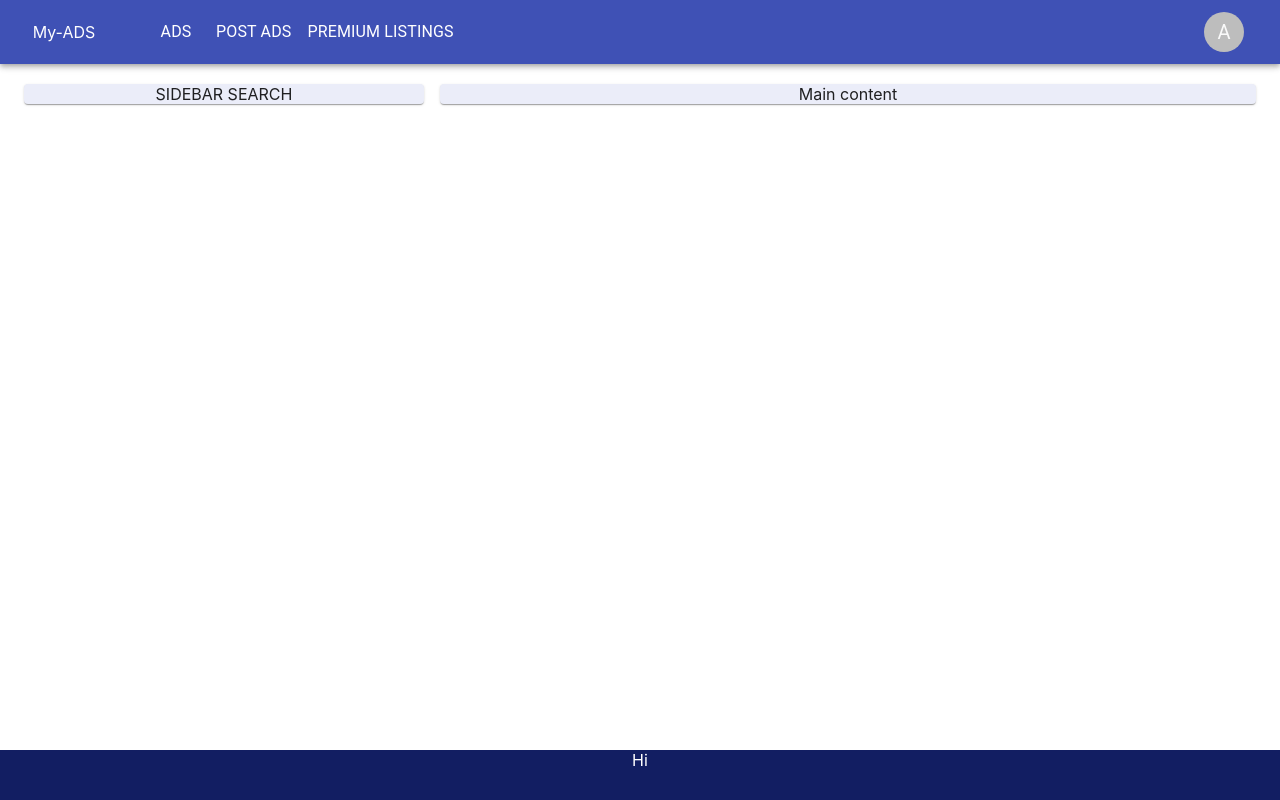
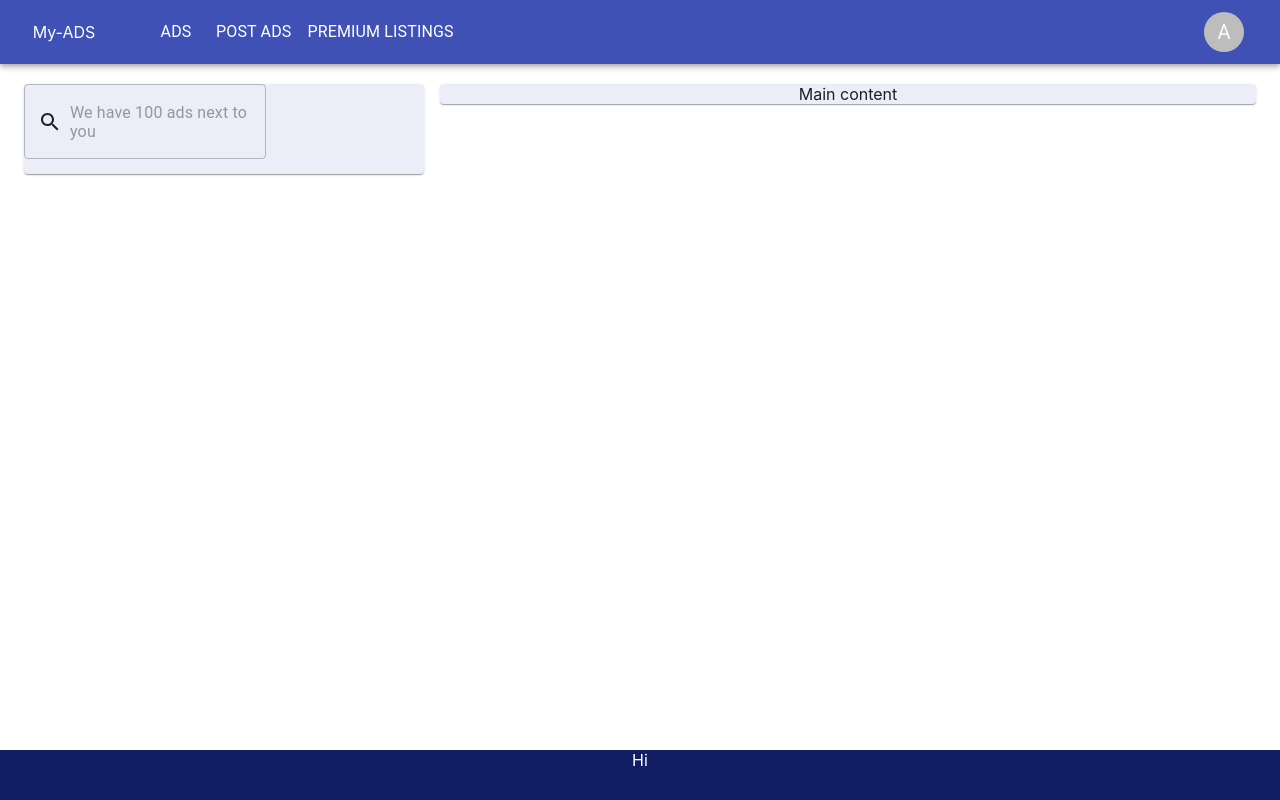
Before and after one commit to Alonasa/my-ads, a React (Create React App) app: page / in a window 1280 px wide. Built offline with nearby package versions, Linux system fonts and the light colour scheme.

Commit message:
make universal input component

```diff
--- a/src/components/MainContent.tsx
+++ b/src/components/MainContent.tsx
@@ -1,5 +1,6 @@
 import {Container, Grid, Paper} from '@material-ui/core';
 import React from 'react';
+import {Search} from './Search';
 
 export const MainContent = () => {
   return (
@@ -7,8 +8,7 @@ export const MainContent = () => {
 	  <Grid container alignContent={'flex-start'} justifyContent={'space-between'} style={{padding: '20px 0', minHeight: '200px'}} spacing={2}>
 		<Grid item xs={12} sm={4}>
 		  <Paper style={{background: '#ebedf9', textTransform: 'uppercase'}}>
-			sidebar
-			search
+			<Search/>
 		  </Paper>
 		</Grid>
 		<Grid item xs={12} sm={8}>
--- a/src/components/Search.tsx
+++ b/src/components/Search.tsx
@@ -1,9 +1,24 @@
+import {
+  Box,
+  FormControl,
+  Grid, Input,
+  InputAdornment,
+  TextField
+} from '@material-ui/core';
 import React from 'react';
+import {AccountCircle, SearchOutlined} from '@material-ui/icons';
+import {UniversalFormControlWithIcon} from './UniversalFormControlWithIcon';
 
 export const Search = () => {
   return (
 	<div>
-	    <fieldset></fieldset>
+	  <Box component="form" aria-autocomplete={'none'}>
+		<Grid container>
+		  <UniversalFormControlWithIcon type={"text"} style={{marginBottom: '15px'}} placeholder={"We have 100 ads next to you"} multiline={true}><SearchOutlined/></UniversalFormControlWithIcon>
+
+
+		</Grid>
+	  </Box>
 	</div>
   );
 };
--- /dev/null
+++ b/src/components/UniversalFormControlWithIcon.tsx
@@ -0,0 +1,31 @@
+import React, {CSSProperties, ReactElement} from 'react';
+import {FormControl, InputAdornment, TextField} from '@material-ui/core';
+
+type propsType = {
+  style?: CSSProperties | undefined
+  type: string
+  placeholder: string
+  multiline: boolean
+  children?: ReactElement
+}
+
+export const UniversalFormControlWithIcon = (props: propsType) => {
+  return (
+	<FormControl variant="standard" style={props.style}>
+	  <TextField
+		variant="outlined"
+		type={props.type}
+		multiline={props.multiline}
+		maxRows={4}
+		id="input-with-icon-adornment"
+		InputProps={{
+		  startAdornment:
+			<InputAdornment position="start">
+			  {props.children}
+			</InputAdornment>
+		}}
+		placeholder={props.placeholder}
+	  />
+	</FormControl>
+  );
+};
```
